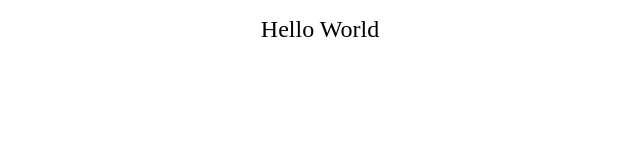
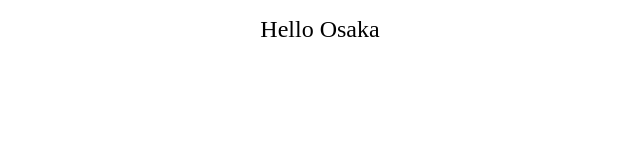
Before and after one commit to yukitsujikacoms/funtoshare365, a plain HTML site: page index.html in a window 1280 px wide. Shown: the full height of the page, 320-960 px from the left. Drawn offline with Linux system fonts and the light colour scheme.

Commit message:
Update index.html

```diff
--- a/index.html
+++ b/index.html
@@ -2,4 +2,4 @@
 <meta charset="UTF-8">
 <title>My website</title>
 
-<p style="text-align:center"><font size="5">Hello World</font></p>
+<p style="text-align:center"><font size="5">Hello Osaka</font></p>
```
